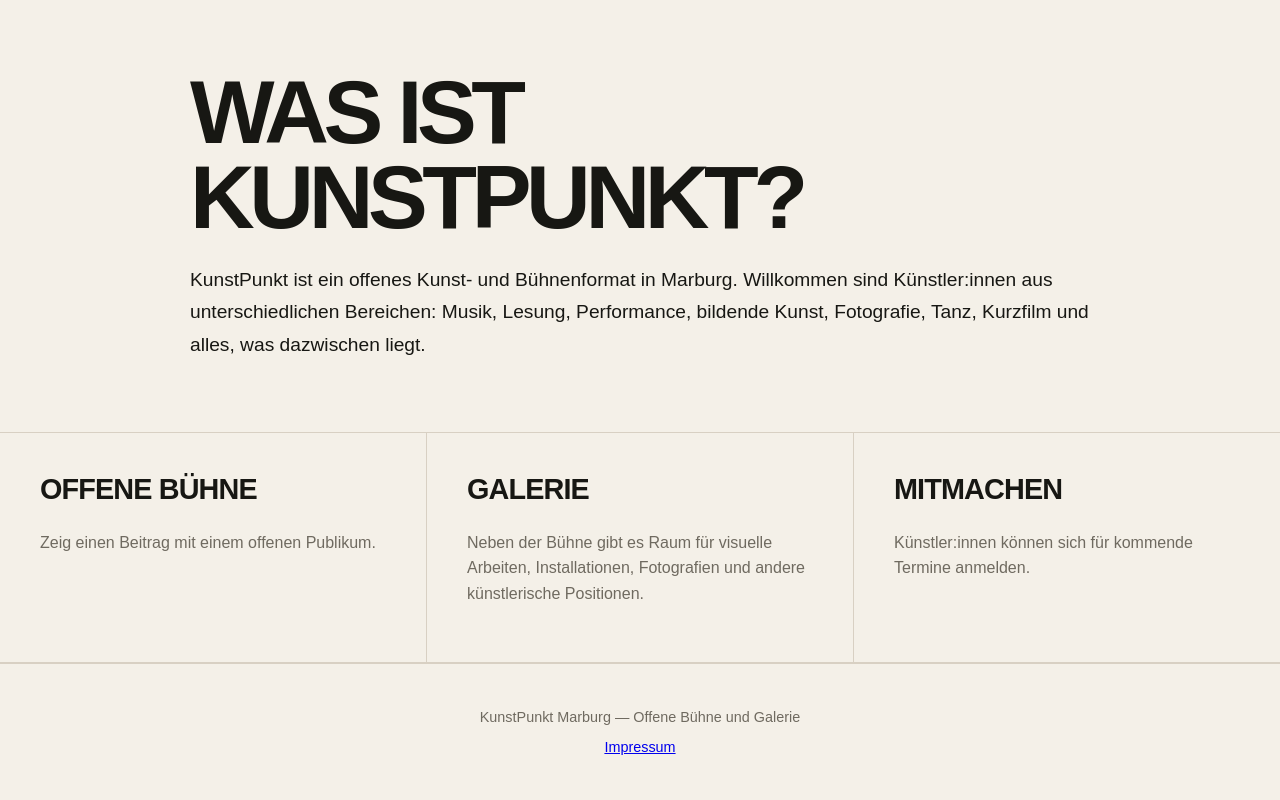
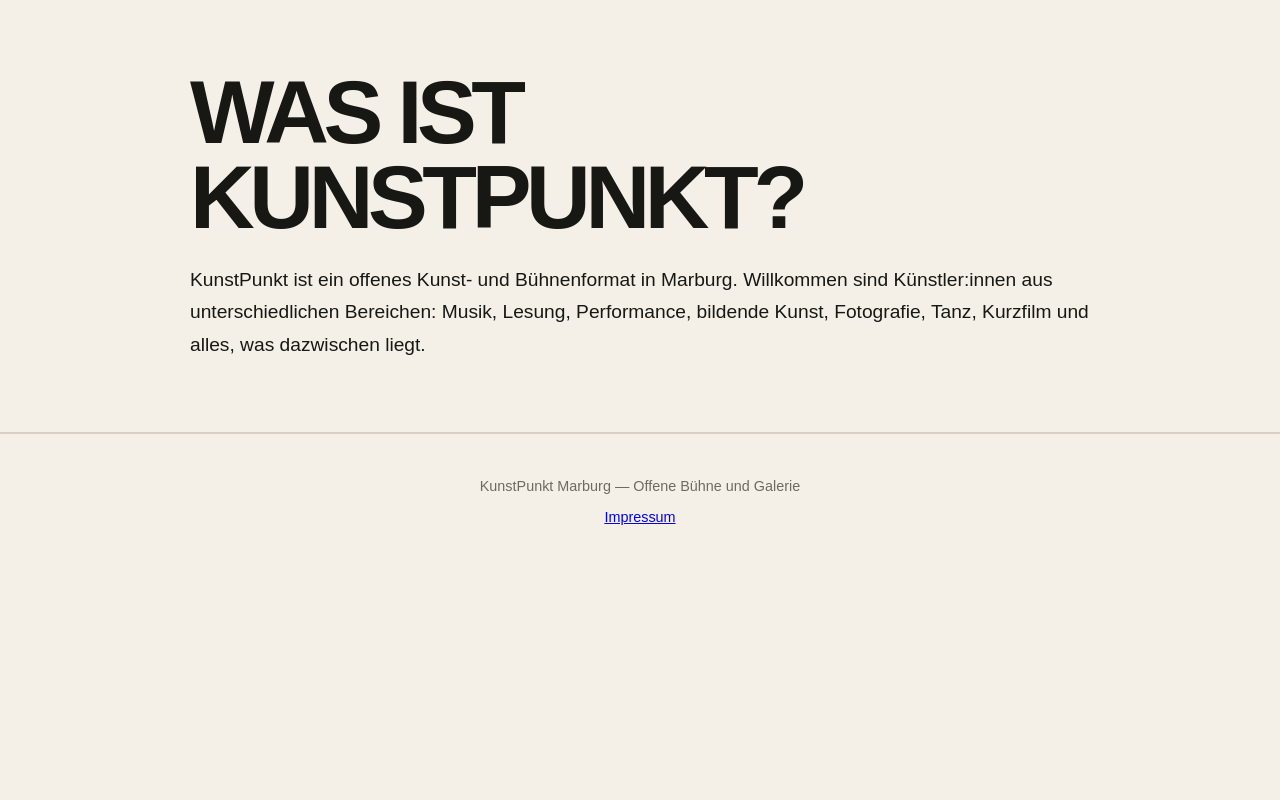
Before and after one commit to Barderino42/KunstPunkt-Website, a Django app: page / in a window 1280 px wide. Shown: the part 921-1721 px from the top of the page. After the commit the page ends 1446 px from the top, so only its background shows below. Run offline with Django 5.2, Linux system fonts and the light colour scheme.

Commit message:
Simplify homepage layout

```diff
--- a/templates/home.html
+++ b/templates/home.html
@@ -34,29 +34,5 @@
     </p>
 </section>
 
-<section class="info-grid">
-    <article class="info-card">
-        <h2>Offene Bühne</h2>
-        <p>
-            Zeig einen Beitrag mit einem offenen Publikum.
-        </p>
-    </article>
-
-    <article class="info-card">
-        <h2>Galerie</h2>
-        <p>
-            Neben der Bühne gibt es Raum für visuelle Arbeiten, Installationen,
-            Fotografien und andere künstlerische Positionen.
-        </p>
-    </article>
-
-    <article class="info-card">
-        <h2>Mitmachen</h2>
-        <p>
-            Künstler:innen können sich für kommende Termine anmelden.
-
-        </p>
-    </article>
-</section>
 
 {% endblock %}
```
